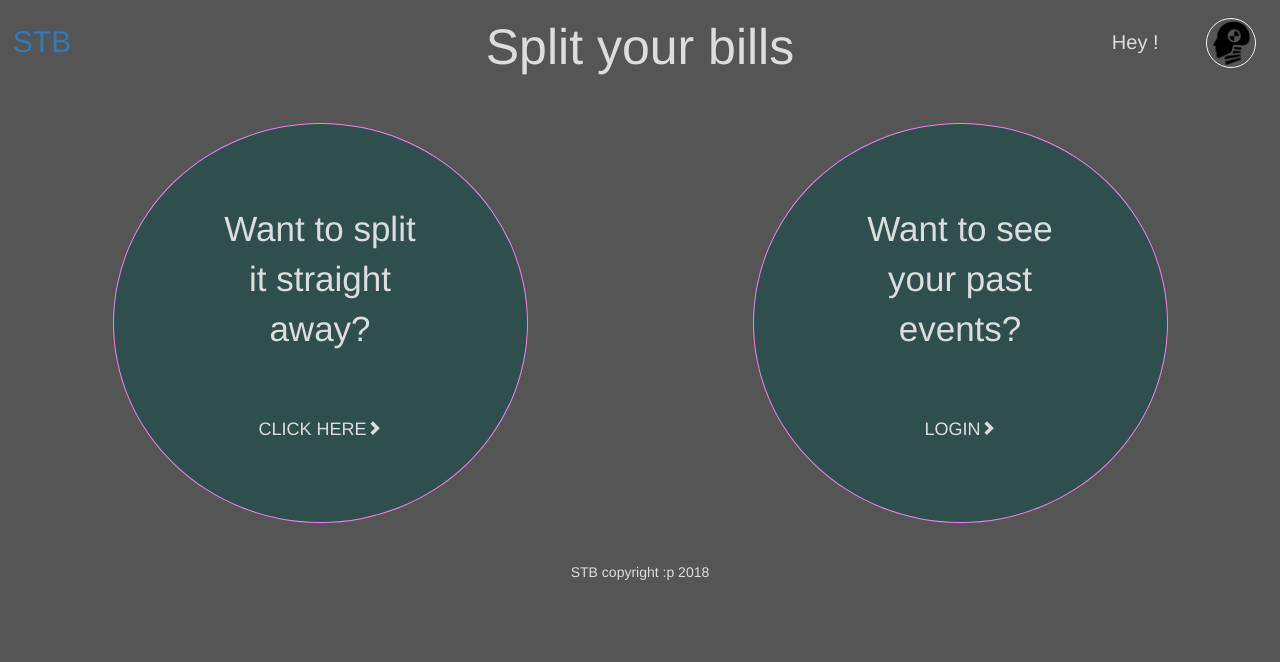
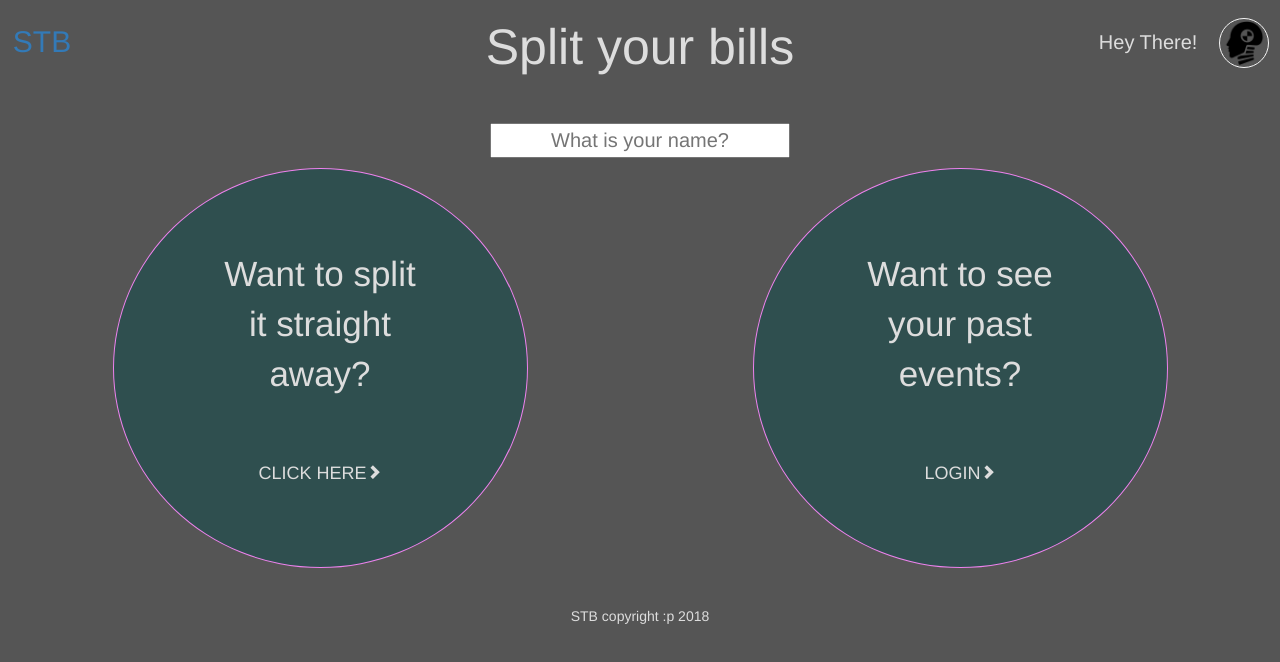
Before and after one commit to tt-Hars/splitTheBills, an Angular app: page /menuView in a window 1280 px wide. Shown: the top 662 px of the page. Built offline with nearby package versions, Linux system fonts and the light colour scheme.

Commit message:
minor commit. separate shared component created for updating user name

```diff
--- a/src/app/add-user-events/add-user-events.component.html
+++ b/src/app/add-user-events/add-user-events.component.html
@@ -1,8 +1,3 @@
-
-<div class="userNameDiv">
-<input #userNameInput id="userNameInput" type="text" placeholder="{{nameTextPlaceholder}}"
-(keyup) = 'keyPressEnter(userNameInput.value)' (blur) = 'keyPressEnter(userNameInput.value)'> <!--(ngModel)] = 'userName'-->
-</div>
 <div class="formHeading">
     <h2>Start with adding your mates</h2>
     <button id="addUsers">Click here<span class="glyphicon glyphicon-user"></span></button>
--- a/src/app/add-user-events/add-user-events.component.less
+++ b/src/app/add-user-events/add-user-events.component.less
@@ -1,22 +1,7 @@
 .formHeading{
     text-align: center;
 }
-.userNameDiv{
-    display: flex;
-    justify-content: center;
-    //color: #000;
-    flex-direction: column;
-    align-items: center;
-#userNameInput{
-    text-align: center;
-    font-size: 20px;
-    margin-bottom: 10px;
-    width: 300px;
-    }
-    button{
-        width: 100px;
-    }
-}
+
 .addUsersForm{
     margin: 20px 0;
     display: flex;
--- a/src/app/add-user-events/add-user-events.component.ts
+++ b/src/app/add-user-events/add-user-events.component.ts
@@ -6,19 +6,16 @@ import { Component, OnInit, OnChanges, Output, EventEmitter, Input } from '@angu
   templateUrl: './add-user-events.component.html',
   styleUrls: ['./add-user-events.component.less']
 })
-export class AddUserEventsComponent implements OnChanges {
-  @Input() nameTextPlaceholder = 'What is your name?';
-  @Output() getUsersName: EventEmitter<string> = new EventEmitter<string>();
-  temp: string;
-  userName: string;
-  keyPressEnter(nameValue: string): void {
-    this.getUsersName.emit(`${this.nameTextPlaceholder}`);
-    this.temp = nameValue;
-  }
+export class AddUserEventsComponent implements OnChanges, OnInit {
+
   constructor() { }
 
   ngOnChanges() {
   }
 
+  ngOnInit() {
+
+  }
+
 
 }
--- a/src/app/app.component.html
+++ b/src/app/app.component.html
@@ -6,11 +6,12 @@
       {{title}}
     </h1>
   </div>
-  <div class="userDetails"><span (getUsersName) = getUserName($event)>Hey {{currentuser}}!</span><div class="userImg"><img src= "{{imgPath}}" alt=""></div></div>
+  <div class="userDetails"><span>Hey {{currentUser}}!</span><div class="userImg"><img src= "{{imgPath}}" alt=""></div></div>
 
 </header>
   <main>
-    <router-outlet></router-outlet>
+    <app-user-name-tb-shared (getUsersName) = getUserName($event)></app-user-name-tb-shared>
+    <router-outlet (getUsersName) = getUserName($event)></router-outlet>
 </main>
 
 <footer>
--- a/src/app/app.module.ts
+++ b/src/app/app.module.ts
@@ -10,6 +10,7 @@ import { ResultViewComponent } from './result-view/result-view.component';
 import { LoginViewComponent } from './login-view/login-view.component';
 import { AddUserEventsModule } from './add-user-events/add-user-events.module';
 import { FormsModule } from '@angular/forms';
+import { UserNameTbSharedComponent } from './shared/user-name-tb-shared.component';
 
 
 @NgModule({
@@ -18,7 +19,8 @@ import { FormsModule } from '@angular/forms';
     MenuViewComponent,
     AddUserEventsComponent,
     ResultViewComponent,
-    LoginViewComponent
+    LoginViewComponent,
+    UserNameTbSharedComponent
   ],
   imports: [
     BrowserModule,
--- /dev/null
+++ b/src/app/shared/user-name-tb-shared.component.html
@@ -0,0 +1,4 @@
+<div class="userNameDiv">
+    <input #userNameInput id="userNameInput" type="text" placeholder="{{nameTextPlaceholder}}"
+    (keyup.enter) = 'keyPressEnter(userNameInput.value)' (blur) = 'keyPressEnter(userNameInput.value)'> <!--(ngModel)] = 'userName'-->
+</div>
--- /dev/null
+++ b/src/app/shared/user-name-tb-shared.component.less
@@ -0,0 +1,16 @@
+.userNameDiv{
+    display: flex;
+    justify-content: center;
+    //color: #000;
+    flex-direction: column;
+    align-items: center;
+#userNameInput{
+    text-align: center;
+    font-size: 20px;
+    margin-bottom: 10px;
+    width: 300px;
+    }
+    button{
+        width: 100px;
+    }
+}
--- /dev/null
+++ b/src/app/shared/user-name-tb-shared.component.ts
@@ -0,0 +1,20 @@
+import { Component, OnChanges, Output, EventEmitter } from '@angular/core';
+
+@Component({
+  selector: 'app-user-name-tb-shared',
+  templateUrl: './user-name-tb-shared.component.html',
+  styleUrls: ['./user-name-tb-shared.component.less']
+})
+export class UserNameTbSharedComponent implements OnChanges {
+
+  nameTextPlaceholder = 'What is your name?';
+  @Output() getUsersName: EventEmitter<string> = new EventEmitter<string>();
+  keyPressEnter(nameValue: string): void {
+    this.getUsersName.emit(`${nameValue}`);
+  }
+  constructor() { }
+
+  ngOnChanges() {
+  }
+
+}
```
Also changed, not shown: 1 other file (tests, documents, lock files or other folders).
